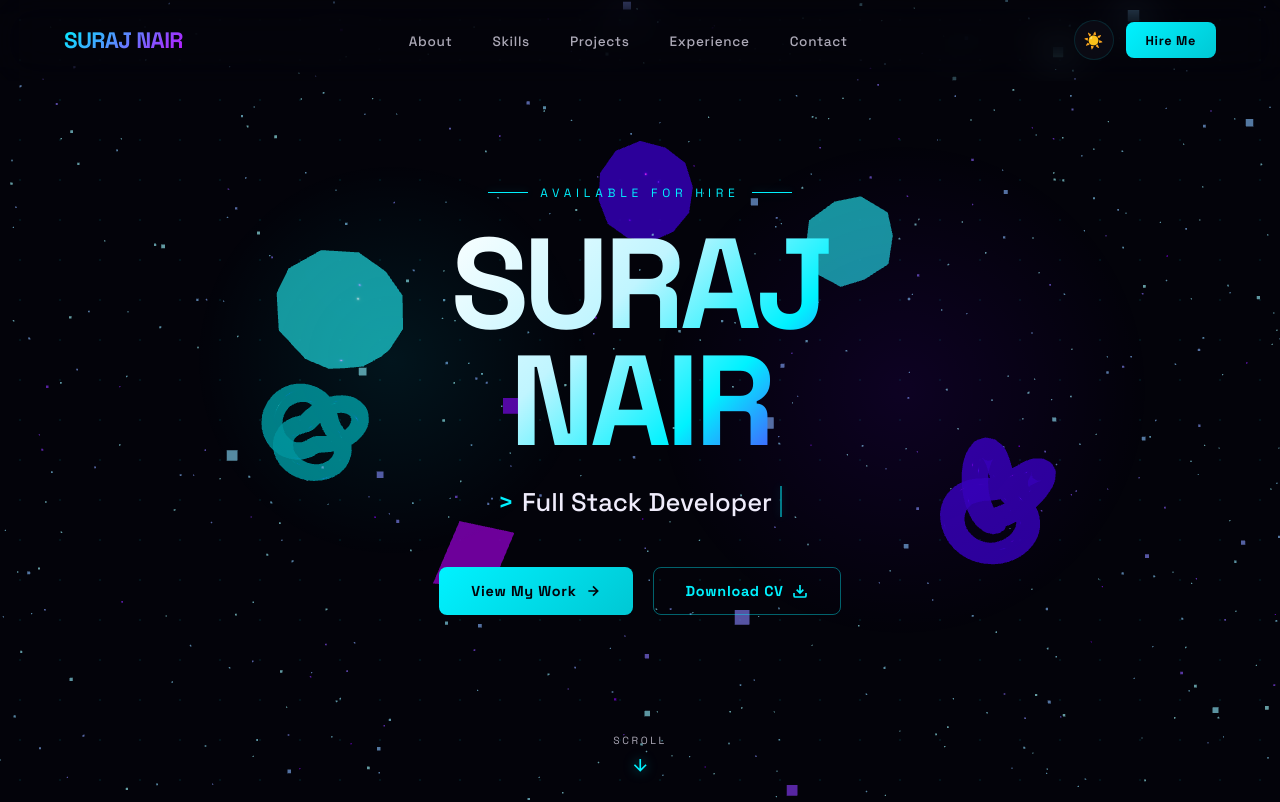
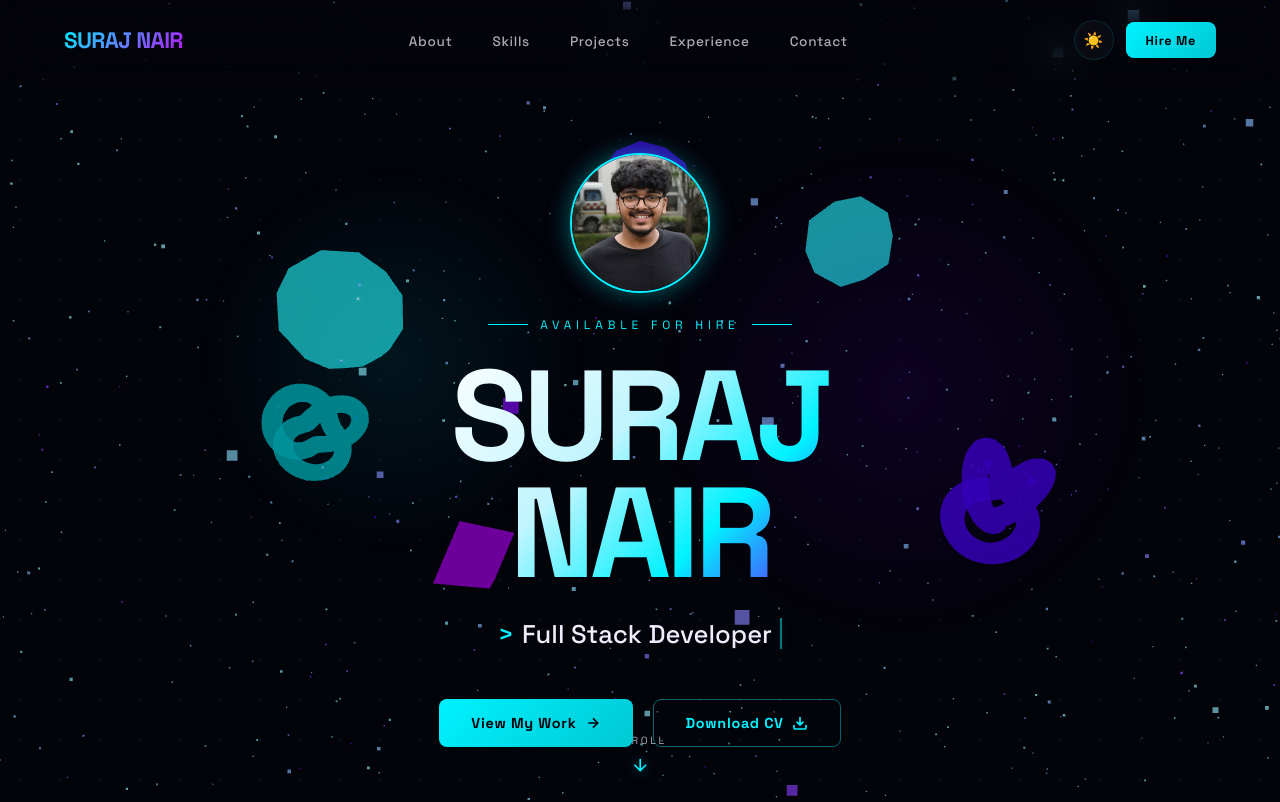
Before and after one commit to Surajnair21/My-Portfolio, a React (Vite) app in the folder client/: page / in a window 1280 px wide. Shown: the top 802 px of the page. Built offline with nearby package versions, Linux system fonts and the light colour scheme.

Commit message:
added profile and cv

```diff
--- a/client/src/sections/Hero.jsx
+++ b/client/src/sections/Hero.jsx
@@ -51,12 +51,14 @@ export default function Hero() {
       style={{
         position: 'relative',
         width: '100%',
-        height: '100vh',
+        minHeight: '100vh',
         display: 'flex',
         alignItems: 'center',
         justifyContent: 'center',
         overflow: 'hidden',
         background: 'var(--bg)',
+        paddingTop: '80px',
+        boxSizing: 'border-box'
       }}
     >
       {/* Grid dots */}
@@ -82,8 +84,34 @@ export default function Hero() {
       {/* Hero Content */}
       <div style={{
         position: 'relative', zIndex: 10, textAlign: 'center',
-        maxWidth: '900px', padding: '0 2rem'
+        maxWidth: '900px', padding: '0 2rem', marginTop: '20px'
       }}>
+        <motion.div
+          initial={{ opacity: 0, scale: 0.8 }}
+          animate={{ opacity: 1, scale: 1 }}
+          transition={{ delay: 0.1, duration: 0.8, type: 'spring' }}
+          style={{
+            width: '140px',
+            height: '140px',
+            margin: '0 auto 1.5rem auto',
+            borderRadius: '50%',
+            overflow: 'hidden',
+            border: '2px solid var(--cyan)',
+            boxShadow: '0 0 25px rgba(0, 242, 255, 0.4)',
+            background: 'rgba(0, 242, 255, 0.05)',
+            display: 'flex',
+            alignItems: 'center',
+            justifyContent: 'center'
+          }}
+        >
+          <img
+            src="/profile.jpg"
+            alt="Suraj Nair"
+            style={{ width: '100%', height: '100%', objectFit: 'cover' }}
+            onError={(e) => { e.target.src = 'https://ui-avatars.com/api/?name=Suraj+Nair&background=0f172a&color=00f2ff&size=140' }}
+          />
+        </motion.div>
+
         <motion.div
           initial={{ opacity: 0, y: -20 }}
           animate={{ opacity: 1, y: 0 }}
```
Also changed, not shown: client/public/profile.jpg (added).
